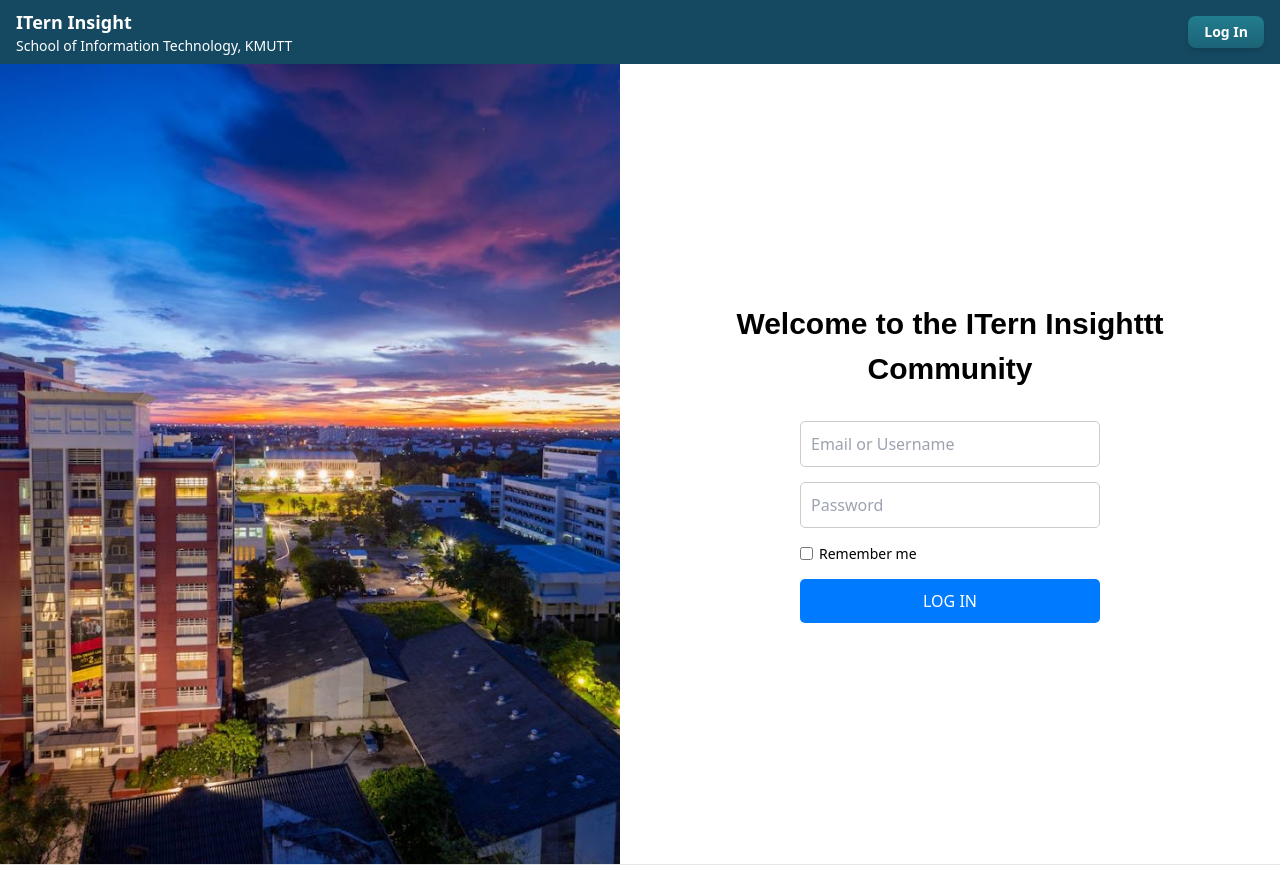
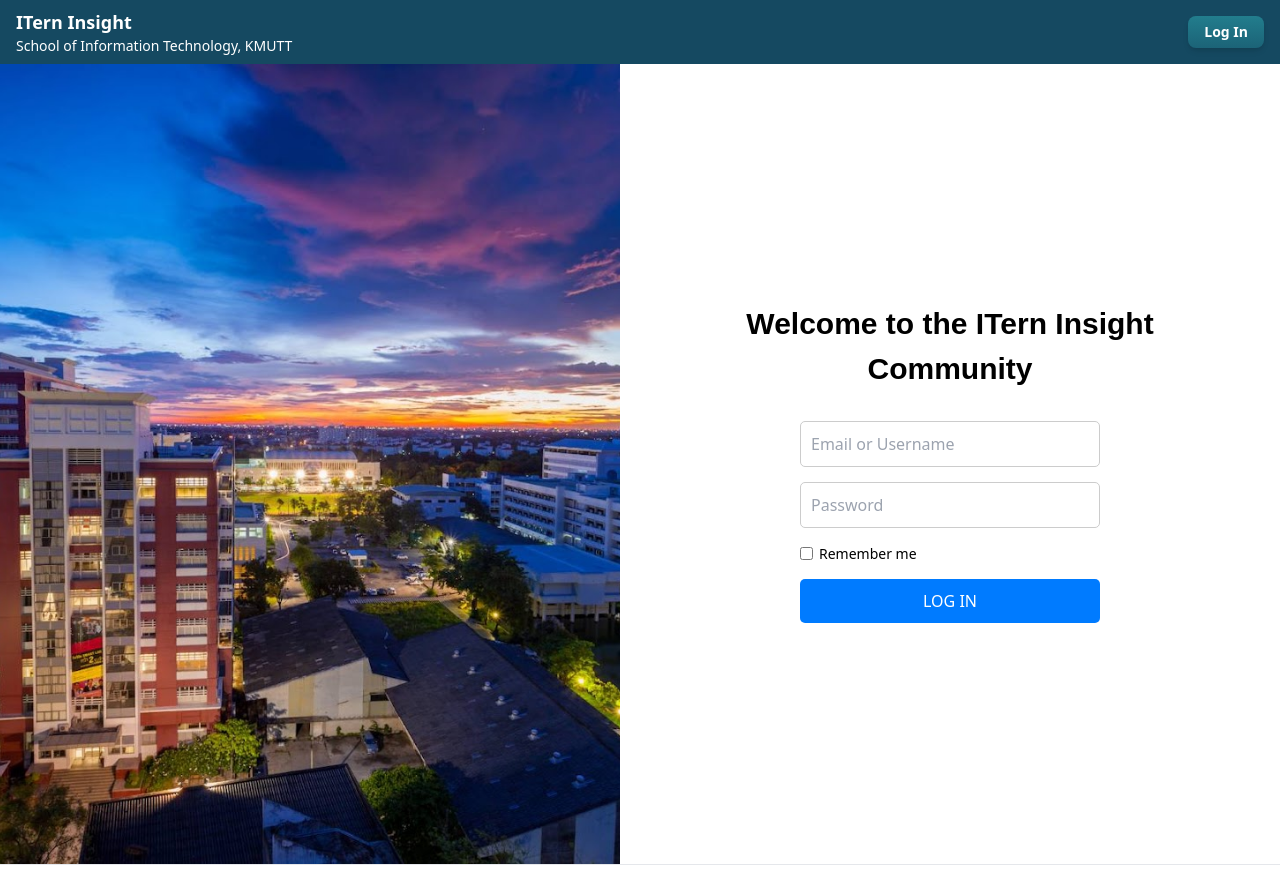
Before and after one commit to ITernInsight/font-end-dev, a Vue app: page /login in a window 1280 px wide. Built offline with nearby package versions, Linux system fonts and the light colour scheme.

Commit message:
Update LoginView.vue

```diff
--- a/src/views/LoginView.vue
+++ b/src/views/LoginView.vue
@@ -4,7 +4,7 @@
       <img src="@/assets/login-bg.jpg" alt="Login Background" />
     </div>
     <div class="form-section">
-      <h1>Welcome to the ITern Insighttt <br> Community</h1>
+      <h1>Welcome to the ITern Insight <br> Community</h1>
       <form @submit.prevent="handleLogin">
         <div class="input-group">
           <input type="text" v-model="username" placeholder="Email or Username" />
@@ -35,7 +35,6 @@ const rememberMe = ref(false);
 
 const handleLogin = () => {
   console.log(`Logging in with ${username.value}, Remember Me: ${rememberMe.value}`);
-
   router.push({ name: 'posts' });
 };
 </script>
```
